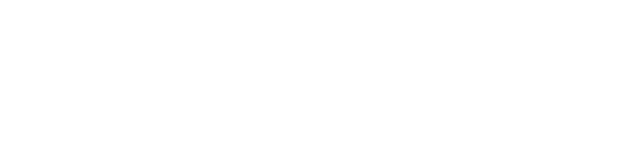
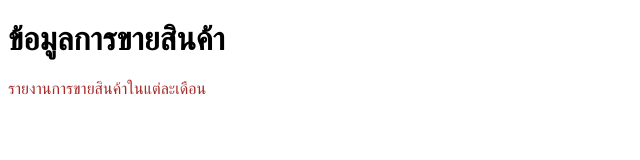
Before and after one commit to dew1213/add-project, a plain HTML site: page index.html in a window 1280 px wide. Shown: the whole page, without its empty margins (0-640 px from the left). Drawn offline with Linux system fonts and the light colour scheme.

Commit message:
add report sale

```diff
--- a/index.html
+++ b/index.html
@@ -4,8 +4,14 @@
     <meta charset="UTF-8">
     <meta name="viewport" content="width=device-width, initial-scale=1.0">
     <title>Document</title>
+    <style>
+        p{
+            color: brown;
+        }
+    </style>
 </head>
 <body>
-
+    <h1>ข้อมูลการขายสินค้า</h1>
+    <p>รายงานการขายสินค้าในแต่ละเดือน</p>
 </body>
 </html>
```
